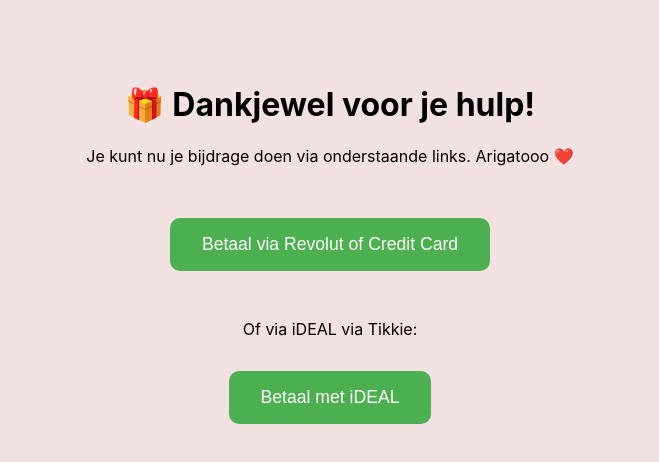
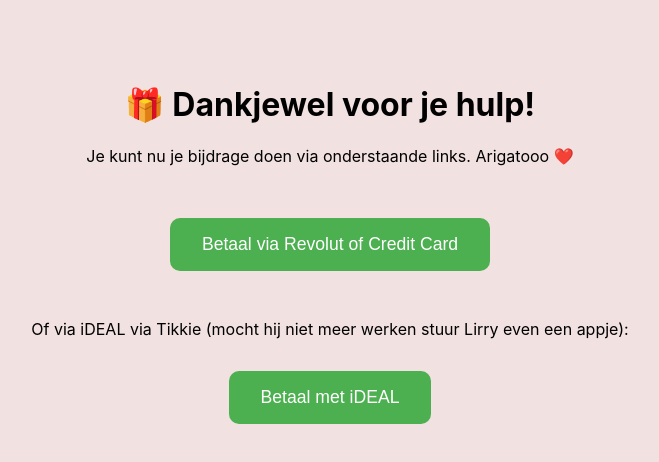
Before and after one commit to Lirry18/lotteenlirryjapan, a React (Create React App) app: page /#/doneer in a window 1280 px wide. Shown: the top 462 px of the page, without its empty margins (310-969 px from the left). Built offline with nearby package versions, Linux system fonts and the light colour scheme.

Commit message:
message update

```diff
--- a/src/Doneer.js
+++ b/src/Doneer.js
@@ -17,7 +17,7 @@
       </a>
       <br />
       <p style={{ marginTop: "2rem" }}>
-        Of via iDEAL via Tikkie:
+        Of via iDEAL via Tikkie (mocht hij niet meer werken stuur Lirry even een appje):
       </p>
       <a
         href="https://tikkie.me/pay/ve1c052unhov9u644m00"
```
